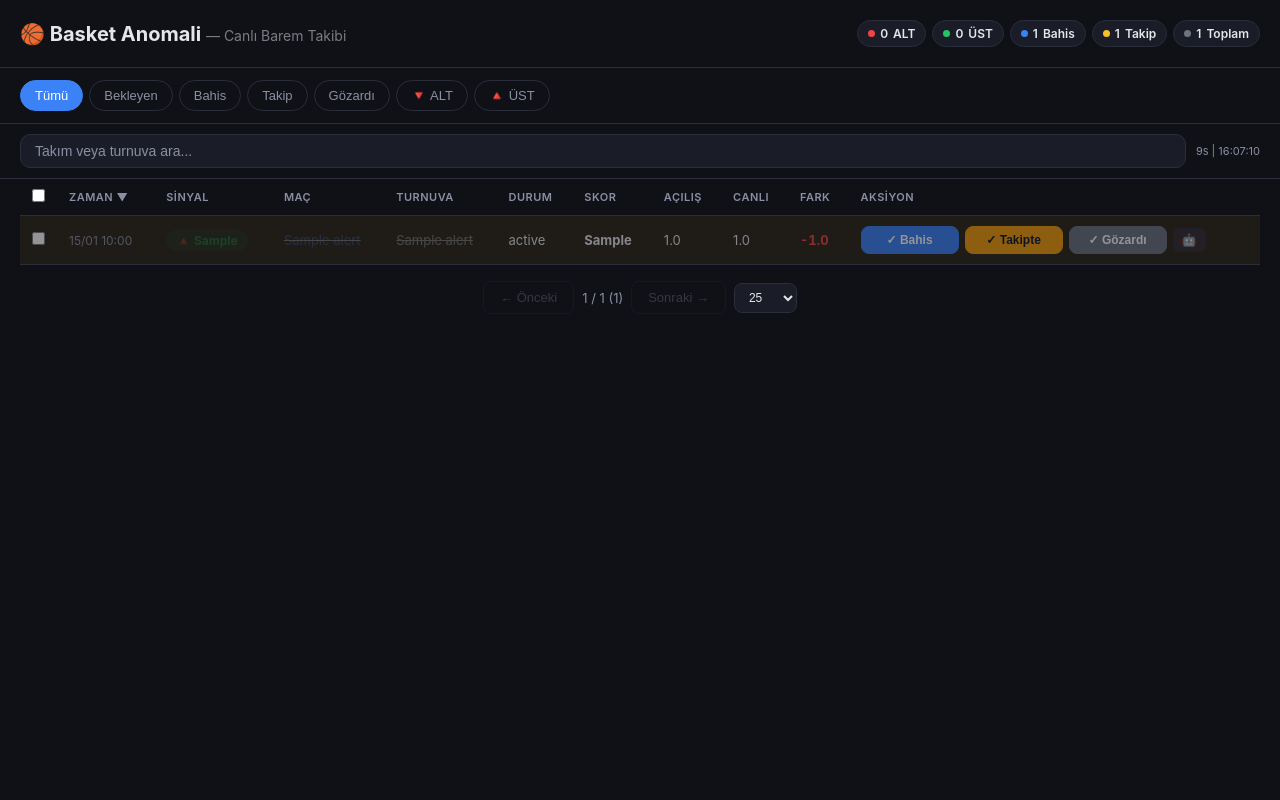
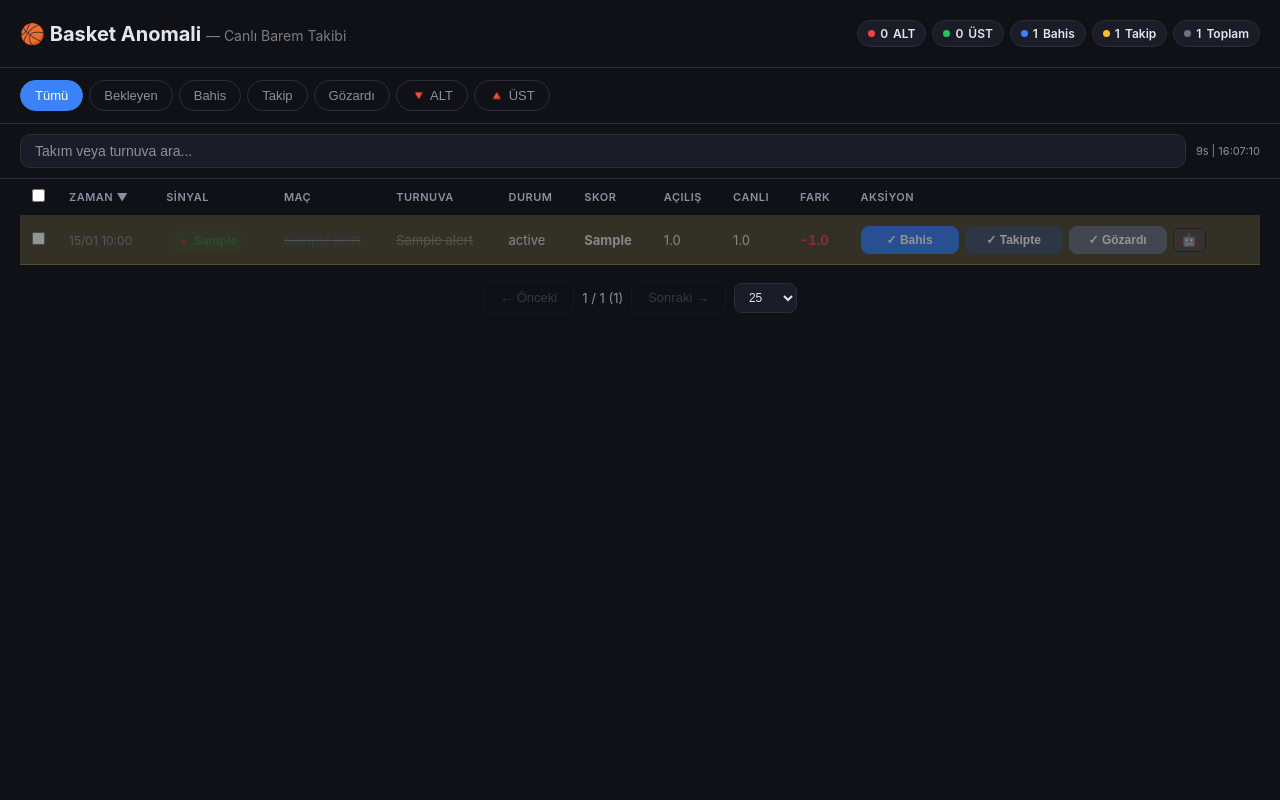
Before and after one commit to hulusidemir/basket-odd, a Flask app: page / in a window 1280 px wide. Run offline with Flask 3, Linux system fonts and the light colour scheme; tables that the repository leaves empty hold one stand-in row (values such as "Sample post").

Commit message:
Dashbuard button edited

```diff
--- a/templates/dashboard.html
+++ b/templates/dashboard.html
@@ -17,7 +17,7 @@
       --accent-blue: #3b82f6;
       --accent-follow: #fbbf24;
       --bet-bg: rgba(59, 130, 246, 0.08);
-      --follow-bg: rgba(251, 191, 36, 0.12);
+      --follow-bg: rgba(255, 226, 120, 0.28);
       --ignored-bg: rgba(255,255,255,0.03);
       --radius: 12px;
     }
@@ -171,6 +171,10 @@
     tr.bet-placed { background: var(--bet-bg); opacity: 0.55; }
     tr.bet-placed:hover { opacity: 0.7; }
     tr.is-followed { background: var(--follow-bg); }
+    tr.is-followed td {
+      border-top: 1px solid rgba(255, 226, 120, 0.28);
+      border-bottom: 1px solid rgba(255, 226, 120, 0.28);
+    }
     tr.is-ignored td.col-match,
     tr.is-ignored td.col-tournament,
     tr.is-ignored td.col-direction { text-decoration: line-through; opacity: 0.4; }
@@ -319,9 +323,9 @@
       color: #fff;
     }
     .action-btn.active-follow {
-      background: #f59e0b;
-      border-color: #f59e0b;
-      color: #111827;
+      background: #475569;
+      border-color: #475569;
+      color: #fff;
     }
 
     .actions-wrap {
@@ -332,9 +336,9 @@
     }
 
     .action-btn.follow-btn:not(.active-follow) {
-      border-color: #d4a94d;
-      color: #f6cf72;
-      background: rgba(251, 191, 36, 0.08);
+      border-color: var(--border);
+      color: var(--text-dim);
+      background: transparent;
     }
 
     .match-link {
```
